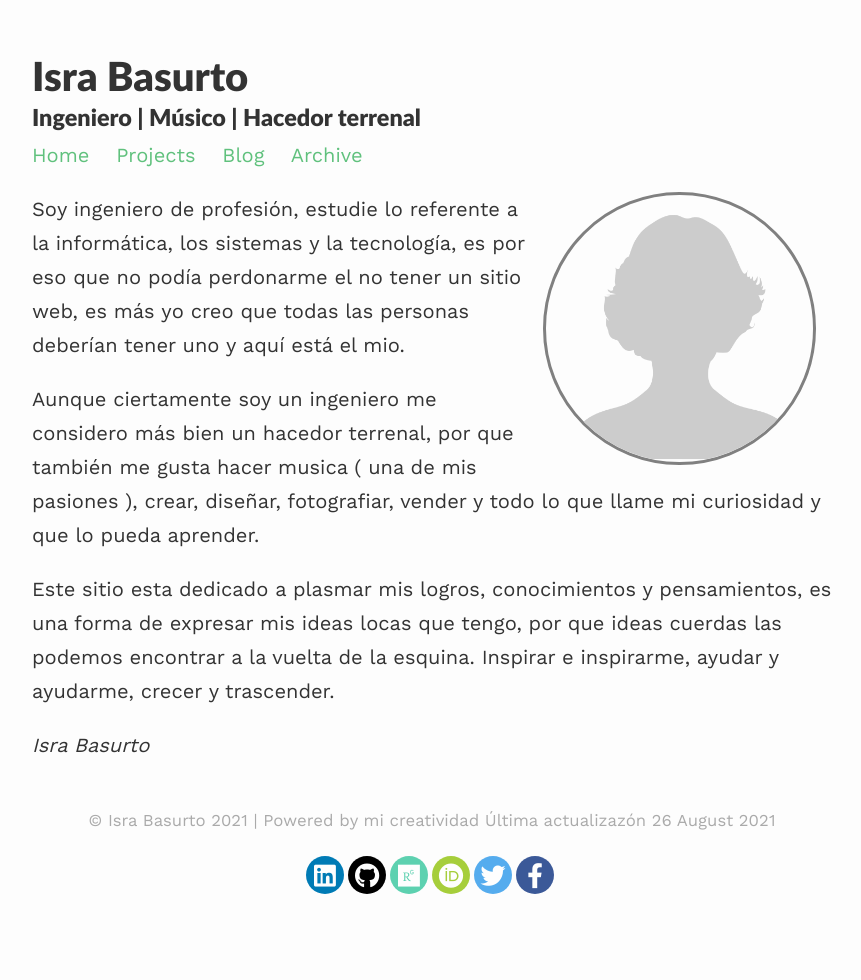
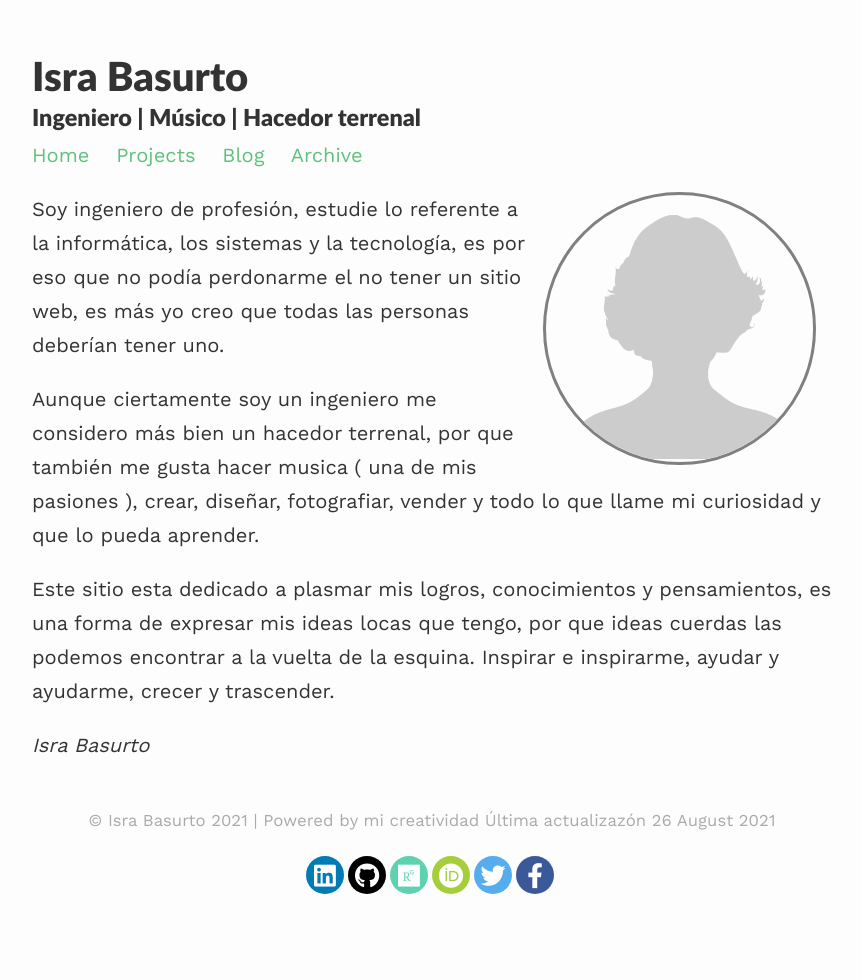
Before and after one commit to stackbit-projects/israbasurto-0da8b, a Jekyll site: the page built from index.md, in a window 1280 px wide. Shown: the whole page, without its empty margins (208-1069 px from the left). Built offline with Jekyll 4.4.1, drawn with Linux system fonts in a browser that asks for light colours; nearby versions of some CDN libraries.

Commit message:
index.md: updated markdown_content

```diff
--- a/index.md
+++ b/index.md
@@ -5,7 +5,7 @@ profile:
   image: profile.png
 published: true
 ---
-Soy ingeniero de profesión, estudie lo referente a la informática, los sistemas y la tecnología, es por eso que no podía perdonarme el no tener un sitio web, es más yo creo que todas las personas deberían tener uno y aquí está el mio.
+Soy ingeniero de profesión, estudie lo referente a la informática, los sistemas y la tecnología, es por eso que no podía perdonarme el no tener un sitio web, es más yo creo que todas las personas deberían tener uno.
 
 Aunque ciertamente soy un ingeniero me considero más bien un hacedor terrenal, por que también me gusta hacer musica ( una de mis pasiones ), crear, diseñar, fotografiar, vender y todo lo que llame mi curiosidad y que lo pueda aprender.
 
```
